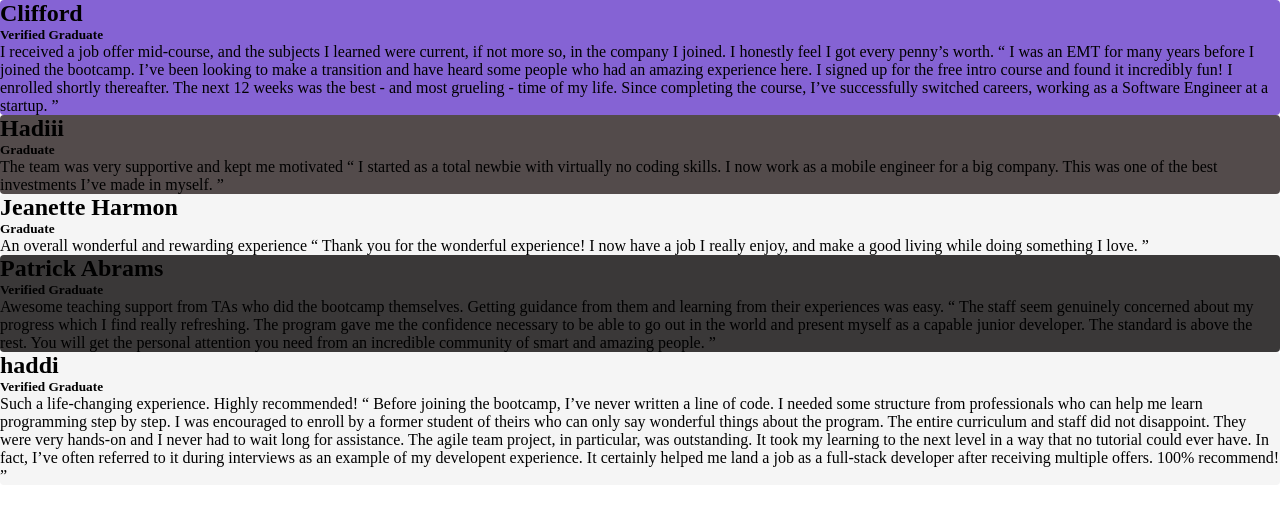
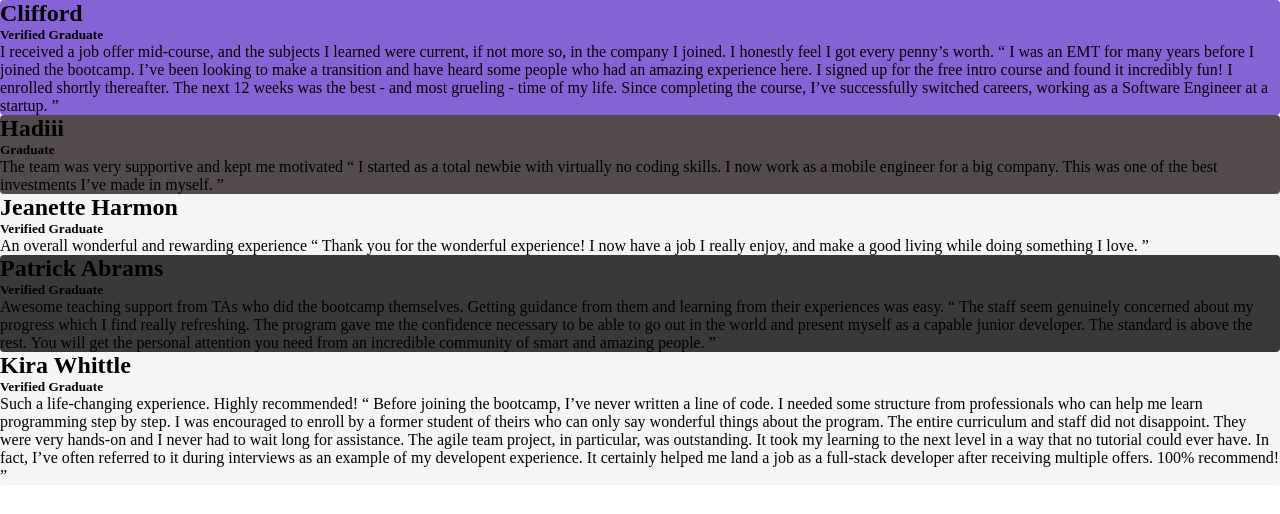
Before and after one commit to Hadi6788/testimonials-grid-section, a plain HTML site: page index.html in a window 1280 px wide. Drawn offline with Linux system fonts and the light colour scheme.

Commit message:
add changes to grid section

```diff
--- a/index.html
+++ b/index.html
@@ -39,7 +39,7 @@
     </div>
     <div class="box-3">
       <h2>Jeanette Harmon</h2>
-      <h5> Graduate</h5>
+      <h5>Verified Graduate</h5>
       An overall wonderful and rewarding experience “ Thank you for the
       wonderful experience! I now have a job I really enjoy, and make a good
       living while doing something I love. ”
@@ -56,7 +56,7 @@
       from an incredible community of smart and amazing people. ”
     </div>
     <div class="box-5">
-      <h2>haddi</h2>
+      <h2>Kira Whittle</h2>
       <h5>Verified Graduate</h5>
       Such a life-changing experience. Highly recommended! “ Before joining the
       bootcamp, I’ve never written a line of code. I needed some structure from
```
